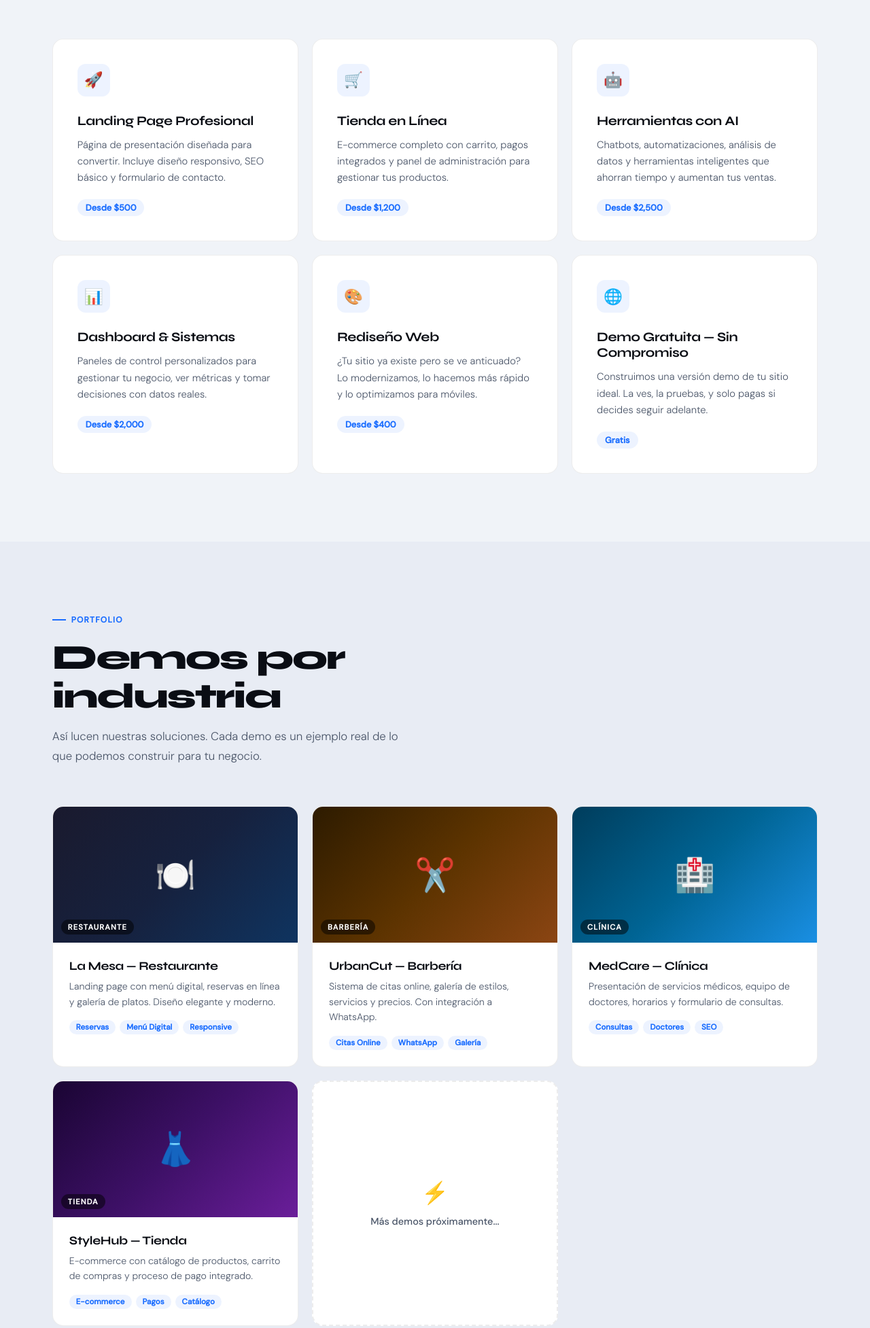
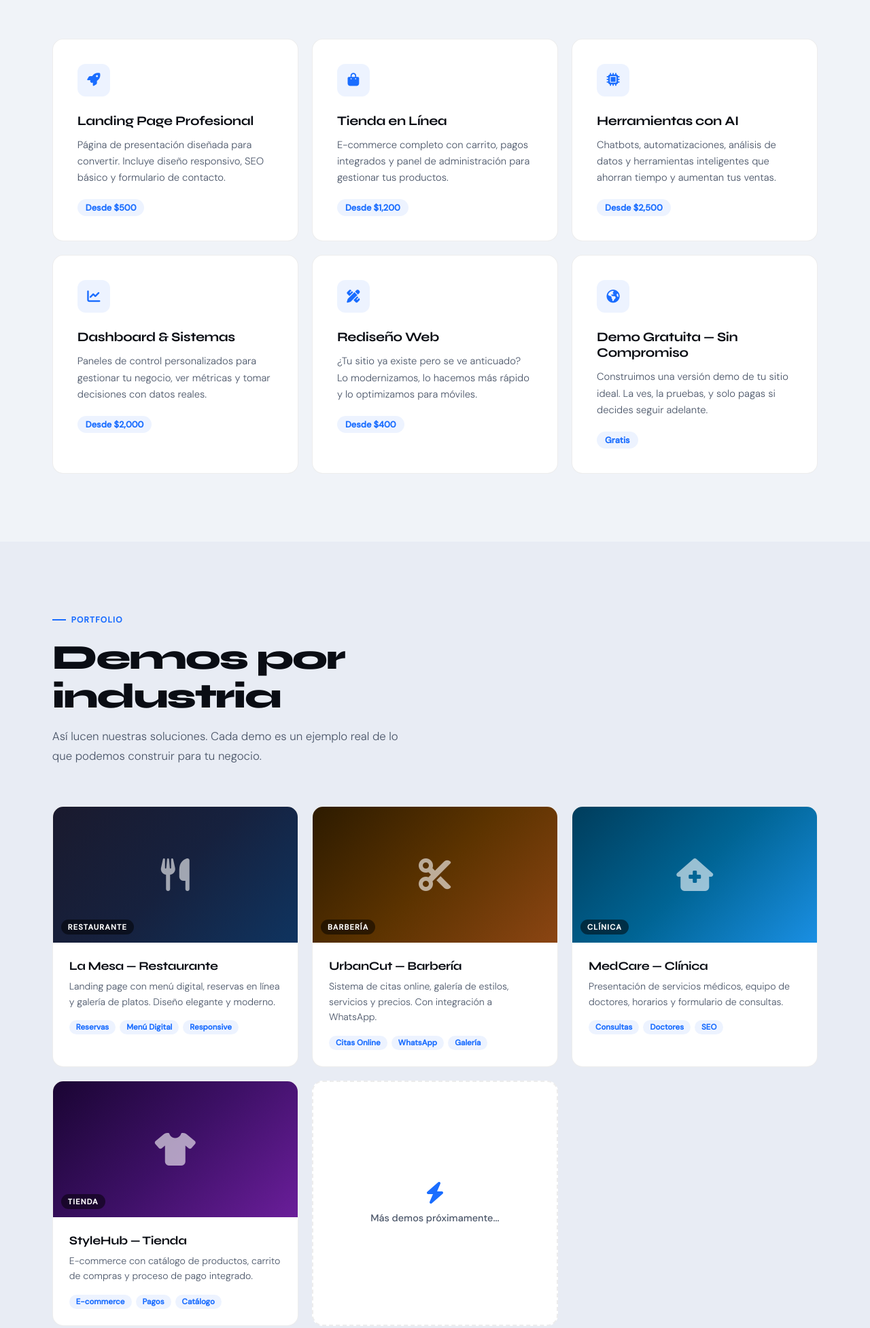
Before and after one commit to Jtovar27/ruutdev-website, a plain HTML site: page index.html in a window 1280 px wide. Shown: the part 1506-3460 px from the top of the page at 68% size. Drawn offline with Linux system fonts and the light colour scheme.

Commit message:
Add Font Awesome icons and update styles

```diff
--- a/index.html
+++ b/index.html
@@ -6,6 +6,7 @@
   <title>RuutDev — Web Development & AI Solutions</title>
   <link rel="preconnect" href="https://fonts.googleapis.com" />
   <link rel="preconnect" href="https://fonts.gstatic.com" crossorigin />
+  <link rel="stylesheet" href="https://cdnjs.cloudflare.com/ajax/libs/font-awesome/6.5.0/css/all.min.css" />
   <link href="https://fonts.googleapis.com/css2?family=Syne:wght@400;600;700;800&family=DM+Sans:ital,opsz,wght@0,9..40,300;0,9..40,400;0,9..40,500;1,9..40,300&display=swap" rel="stylesheet" />
   <style>
     :root {
@@ -392,7 +393,8 @@
       border-radius: 12px;
       display: flex; align-items: center; justify-content: center;
       margin-bottom: 24px;
-      font-size: 1.4rem;
+      font-size: 1.2rem;
+      color: var(--blue);
     }
 
     .service-card h3 {
@@ -825,37 +827,37 @@
 
   <div class="services-grid">
     <div class="service-card reveal">
-      <div class="service-icon">🚀</div>
+      <div class="service-icon"><i class="fa-solid fa-rocket"></i></div>
       <h3 data-i18n="s1.title">Landing Page Profesional</h3>
       <p data-i18n="s1.desc">Página de presentación diseñada para convertir. Incluye diseño responsivo, SEO básico y formulario de contacto.</p>
       <span class="service-price" data-i18n="s1.price">Desde $500</span>
     </div>
     <div class="service-card reveal">
-      <div class="service-icon">🛒</div>
+      <div class="service-icon"><i class="fa-solid fa-bag-shopping"></i></div>
       <h3 data-i18n="s2.title">Tienda en Línea</h3>
       <p data-i18n="s2.desc">E-commerce completo con carrito, pagos integrados y panel de administración para gestionar tus productos.</p>
       <span class="service-price" data-i18n="s2.price">Desde $1,200</span>
     </div>
     <div class="service-card reveal">
-      <div class="service-icon">🤖</div>
+      <div class="service-icon"><i class="fa-solid fa-microchip"></i></div>
       <h3 data-i18n="s3.title">Herramientas con AI</h3>
       <p data-i18n="s3.desc">Chatbots, automatizaciones, análisis de datos y herramientas inteligentes que ahorran tiempo y aumentan tus ventas.</p>
       <span class="service-price" data-i18n="s3.price">Desde $2,500</span>
     </div>
     <div class="service-card reveal">
-      <div class="service-icon">📊</div>
+      <div class="service-icon"><i class="fa-solid fa-chart-line"></i></div>
       <h3 data-i18n="s4.title">Dashboard & Sistemas</h3>
       <p data-i18n="s4.desc">Paneles de control personalizados para gestionar tu negocio, ver métricas y tomar decisiones con datos reales.</p>
       <span class="service-price" data-i18n="s4.price">Desde $2,000</span>
     </div>
     <div class="service-card reveal">
-      <div class="service-icon">🎨</div>
+      <div class="service-icon"><i class="fa-solid fa-pen-ruler"></i></div>
       <h3 data-i18n="s5.title">Rediseño Web</h3>
       <p data-i18n="s5.desc">¿Tu sitio ya existe pero se ve anticuado? Lo modernizamos, lo hacemos más rápido y lo optimizamos para móviles.</p>
       <span class="service-price" data-i18n="s5.price">Desde $400</span>
     </div>
     <div class="service-card reveal">
-      <div class="service-icon">🌐</div>
+      <div class="service-icon"><i class="fa-solid fa-earth-americas"></i></div>
       <h3 data-i18n="s6.title">Demo Gratuita — Sin Compromiso</h3>
       <p data-i18n="s6.desc">Construimos una versión demo de tu sitio ideal. La ves, la pruebas, y solo pagas si decides seguir adelante.</p>
       <span class="service-price" data-i18n="s6.price">Gratis</span>
@@ -876,7 +878,7 @@
   <div class="portfolio-grid">
     <div class="portfolio-card reveal">
       <div class="portfolio-preview preview-restaurant">
-        🍽️
+        <i class="fa-solid fa-utensils" style="font-size:3rem;color:rgba(255,255,255,0.6)"></i>
         <span class="preview-label" data-i18n="demo.restaurant">Restaurante</span>
       </div>
       <div class="portfolio-info">
@@ -892,7 +894,7 @@
 
     <div class="portfolio-card reveal">
       <div class="portfolio-preview preview-barbershop">
-        ✂️
+        <i class="fa-solid fa-scissors" style="font-size:3rem;color:rgba(255,255,255,0.6)"></i>
         <span class="preview-label" data-i18n="demo.barbershop">Barbería</span>
       </div>
       <div class="portfolio-info">
@@ -908,7 +910,7 @@
 
     <div class="portfolio-card reveal">
       <div class="portfolio-preview preview-medical">
-        🏥
+        <i class="fa-solid fa-house-medical" style="font-size:3rem;color:rgba(255,255,255,0.6)"></i>
         <span class="preview-label" data-i18n="demo.medical">Clínica</span>
       </div>
       <div class="portfolio-info">
@@ -924,7 +926,7 @@
 
     <div class="portfolio-card reveal">
       <div class="portfolio-preview preview-store">
-        👗
+        <i class="fa-solid fa-shirt" style="font-size:3rem;color:rgba(255,255,255,0.6)"></i>
         <span class="preview-label" data-i18n="demo.store">Tienda</span>
       </div>
       <div class="portfolio-info">
@@ -939,7 +941,7 @@
     </div>
 
     <div class="portfolio-coming reveal">
-      <span style="font-size:2rem">⚡</span>
+      <i class="fa-solid fa-bolt" style="font-size:2rem;color:var(--blue)"></i>
       <span data-i18n="portfolio.coming">Más demos próximamente...</span>
     </div>
   </div>
@@ -1049,7 +1051,7 @@
     <span></span>RuutDev
   </div>
   <p data-i18n="footer.copy">© 2026 RuutDev. Todos los derechos reservados.</p>
-  <p data-i18n="footer.tagline">USA & Venezuela 🇺🇸🇻🇪</p>
+  <p data-i18n="footer.tagline">USA & Venezuela</p>
 </footer>
 
 <script>
@@ -1138,7 +1140,7 @@
       "form.success.title": "¡Mensaje recibido!",
       "form.success.sub": "Nos ponemos en contacto contigo en menos de 24 horas.",
       "footer.copy": "© 2026 RuutDev. Todos los derechos reservados.",
-      "footer.tagline": "USA & Venezuela 🇺🇸🇻🇪"
+      "footer.tagline": "USA & Venezuela"
     },
     en: {
       "nav.services": "Services",
@@ -1223,7 +1225,7 @@
       "form.success.title": "Message received!",
       "form.success.sub": "We'll get in touch with you within 24 hours.",
       "footer.copy": "© 2026 RuutDev. All rights reserved.",
-      "footer.tagline": "USA & Venezuela 🇺🇸🇻🇪"
+      "footer.tagline": "USA & Venezuela"
     }
   };
 
```
